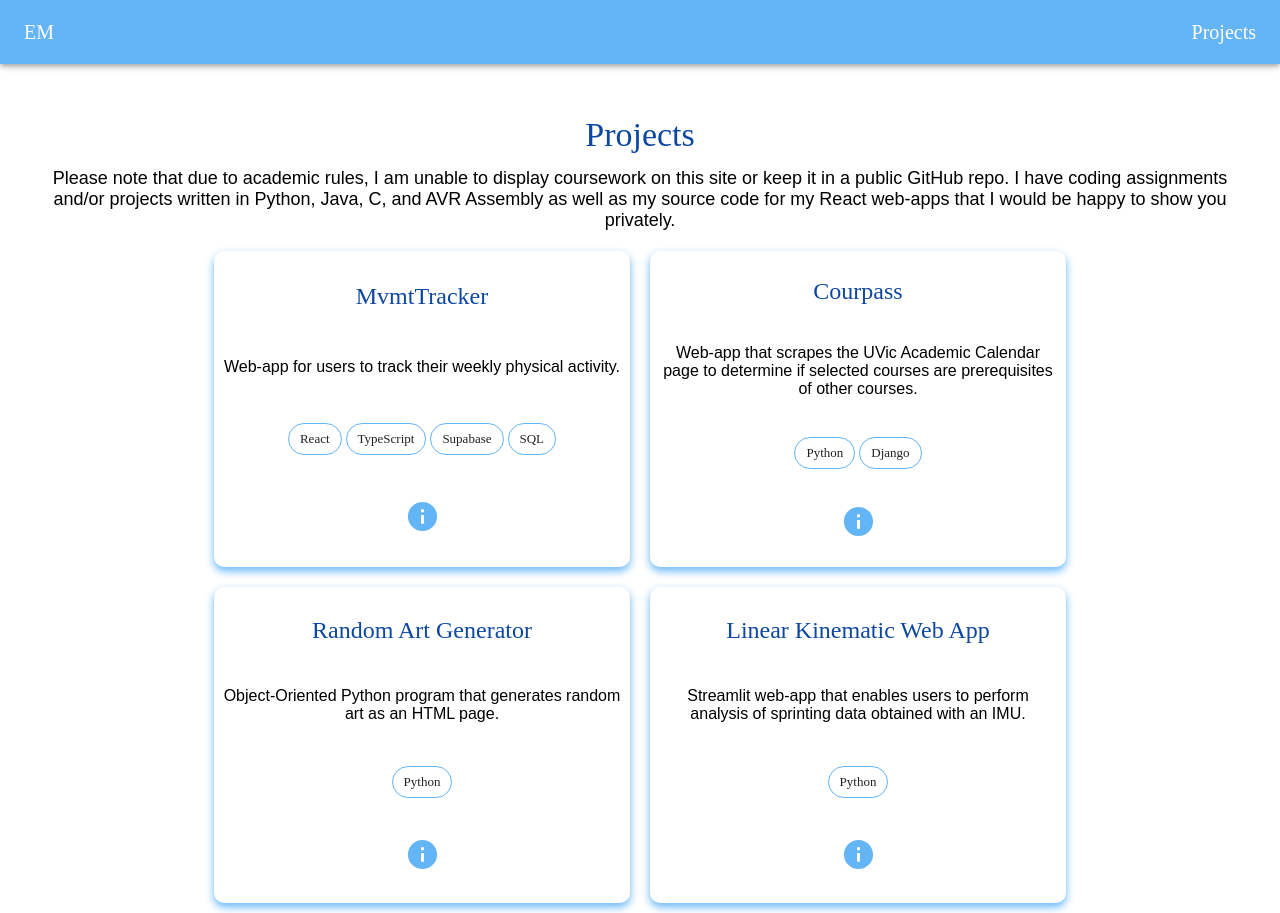
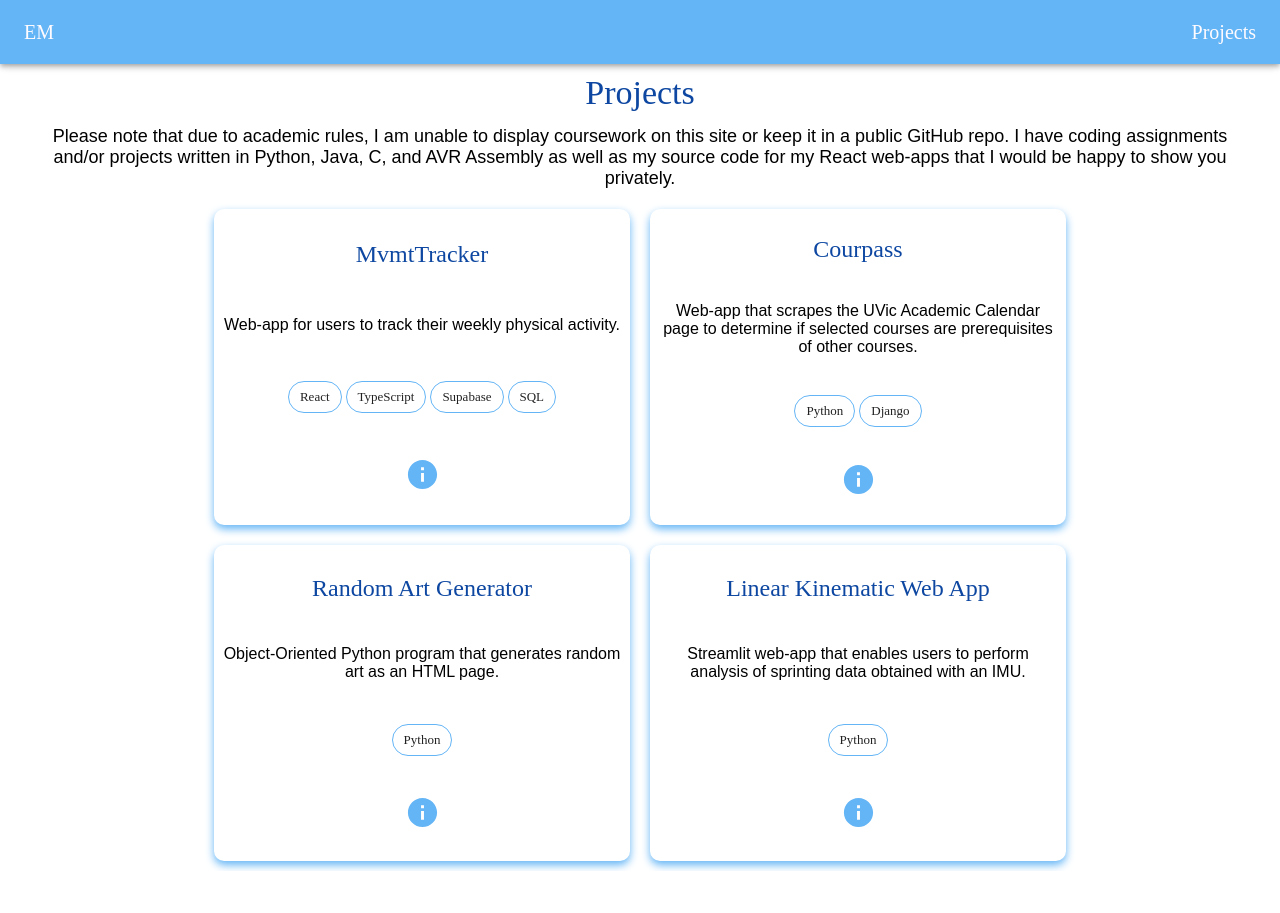
Before and after one commit to ecamartins/website, a React (Vite) app: page / in a window 1280 px wide. Both pictures are taken after a click on the element "Projects". After the commit the page ends 871 px from the top, so only its background shows below. Built offline with nearby package versions, Linux system fonts and the light colour scheme; a web font is replaced by a local one.

Commit message:
fix: scroll issue and typo

```diff
--- a/src/App.scss
+++ b/src/App.scss
@@ -12,11 +12,11 @@ body {
   flex-flow: column;
 
   .content {
-    height: calc(100vh - 60px);
+    height: calc(100vh - 70px);
 
     // PROJECTS PAGE STYLING
     .projects-page-wrapper {
-      margin: 50px;
+      margin: 0 50px;
       display: flex;
       flex-direction: column;
       height: 100%;
--- a/src/Projects.tsx
+++ b/src/Projects.tsx
@@ -15,7 +15,7 @@ const projectInfo: ProjectCardProps[] = [
         projectLink: "https://physical-activity-tracker.vercel.app/",
         sourceCodeLink: "https://github.com/ecamartins/physical-activity-tracker",
         dialogDescription: "This is a full stack project with a React front-end and a Supabase backend. Without an account, users can view the leaderboard. With an account, users are able to view the leaderboard and add to their activity logs. This is an upgraded version of a previous app; this project makes use of TypeScript and uses a PostgreSQL database.",
-        additionalInfo: <div id="mvmt-tracker-additional-info">(See the source code the deprecated version of the app <a href="https://github.com/ecamartins/ActivityApp" target="_blank">here</a>)</div>
+        additionalInfo: <div id="mvmt-tracker-additional-info">(See source code of the deprecated version of the app <a href="https://github.com/ecamartins/ActivityApp" target="_blank">here</a>)</div>
     },
     {
         title: "Courpass",
@@ -56,7 +56,7 @@ export const Projects: React.FC<ProjectsProps> = React.memo(({ show }) => {
 
     return (
         <div className="projects-page-wrapper">
-            <Typography variant="h4" component="div" sx={{ color: "primary.contrastText", textAlign: "center", marginBottom: "8px" }}>
+            <Typography variant="h4" component="div" sx={{ color: "primary.contrastText", textAlign: "center", marginBottom: "8px", marginTop: "8px" }}>
                 Projects
             </Typography>
             <div className="project-page-description">
```
